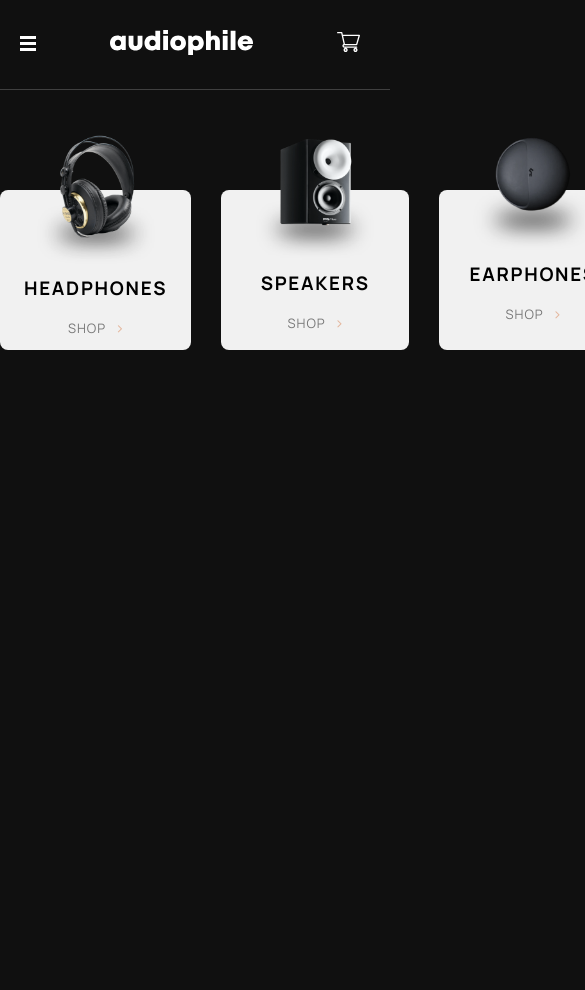
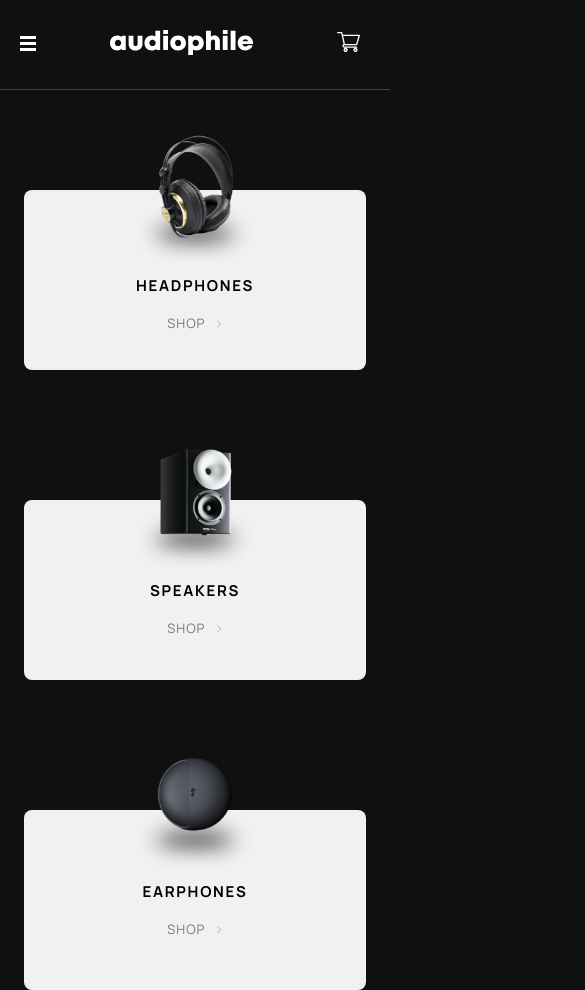
Before and after one commit to firasRoggai/mern_project, a React (Vite) app: page / in a window 390 px wide. Shown: the top 990 px of the page, 585 px wide, since content can reach past the window. Before the commit the page ends 844 px from the top, so only its background shows below. Built offline with nearby package versions, Linux system fonts and the light colour scheme.

Commit message:
making category cards components responsive

```diff
--- a/src/App.jsx
+++ b/src/App.jsx
@@ -1,16 +1,16 @@
 import Navbar from './componenets/Navbar/Navbar'
-import Button from './componenets/Button/Button'
 import './style/main.scss'
 import CategoryCards from './componenets/CategoryCards/CategoryCards'
-import headphonesImg from './assets/headphones-img.png'
 
 function App() {
-	return (
-		<>
-    <Navbar />
-		<CategoryCards img={headphonesImg} title="headphones" />
-		</>
-	)
+  return (
+    <>
+      <Navbar />
+      <div className="container">
+        <CategoryCards />
+      </div>
+    </>
+  )
 }
 
 export default App
--- a/src/componenets/CategoryCard/CategoryCard.scss
+++ b/src/componenets/CategoryCard/CategoryCard.scss
@@ -4,23 +4,27 @@
   position: relative;
   top: -55px;
   text-align: center;
+
   &__container {
     margin-top: 100px;
     background-color: $clr-primary-300;
     border-radius: 0.5rem;
-    padding-inline: clamp(1.5rem, 6vw, 6.78125rem);
-    // width: fit-content;
-    height: 160px;
+    padding-inline: calc(100vw / 30);
+    height: 180px;
   }
+
   &__img {
     width: 140px;
+    overflow-clip-margin: content-box;
   }
+
   &__title {
     text-transform: uppercase;
-    font-size: 1.17em;
+    font-size: clamp(.9375rem,.375vw + .796875rem,1.125rem);
     margin-bottom: 0.9375rem;
     letter-spacing: 1.71px;
   }
+
   &__link {
     color: $clr-neutral-300;
     opacity: 0.5;
@@ -28,6 +32,7 @@
     margin: auto;
     font-size: 0.8125rem;
     letter-spacing: 1px;
+
     &__icon {
       margin-left: 8px;
       color: $clr-primary-400;
--- a/src/componenets/CategoryCards/CategoryCards.scss
+++ b/src/componenets/CategoryCards/CategoryCards.scss
@@ -1,10 +1,20 @@
 @import '../../style/abstract';
 
 .category-cards__container {
-  // @include centered-flex;
   display: grid;
   grid-template-columns: repeat(3, 1fr);
-  width: fit-content;
   gap: 1.875rem;
   margin: auto;
 }
+
+@include md-screen {
+  .category-cards__container {
+    gap: 0.625rem;
+  }
+}
+
+@media (max-width: 600px) {
+  .category-cards__container {
+    grid-template-columns: 1fr;
+  }
+}
--- a/src/style/main.scss
+++ b/src/style/main.scss
@@ -21,3 +21,7 @@
   background: $clr-primary-600;
   position: relative;
 }
+.container {
+  width: min(1110px,100% - 3rem);
+  margin: auto;
+}
```
